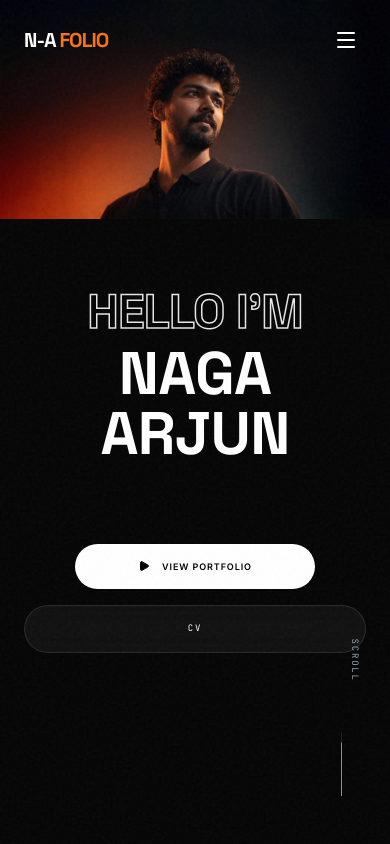
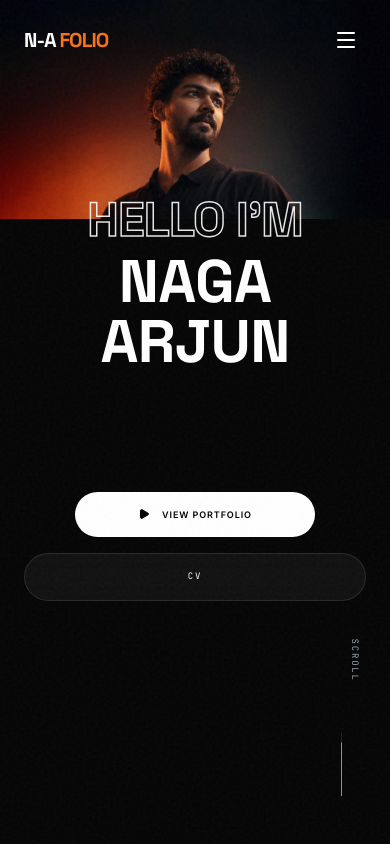
Before and after one commit to arjunvishwa48-hash/my-portfolio, a React (Vite) app: page / in a window 390 px wide. Shown: the top 844 px of the page. Built offline with nearby package versions, Linux system fonts and the light colour scheme.

Commit message:
Fix mobile hero layout and reel iframe sizing

```diff
--- a/src/components/Hero.tsx
+++ b/src/components/Hero.tsx
@@ -27,7 +27,7 @@ export default function Hero() {
           <img
             src={heroBg}
             alt="Naga Arjun Portrait"
-            className="w-full h-full object-cover transition-all duration-[2s]"
+            className="w-full h-full object-cover object-top md:object-center transition-all duration-[2s]"
             referrerPolicy="no-referrer"
           />
         </div>
@@ -52,7 +52,7 @@ export default function Hero() {
       {/* Technical HUD Overlay Removed */}
 
       {/* Content Layer */}
-      <div className="relative z-30 container mx-auto px-6 md:px-12 w-full mt-24">
+      <div className="relative z-30 container mx-auto px-6 md:px-12 w-full h-full flex flex-col justify-end md:justify-center items-center md:items-start pb-12 md:pb-0">
 
         {/* Massive Cinematic Headline */}
         <motion.div
--- a/src/components/ReelsSection.tsx
+++ b/src/components/ReelsSection.tsx
@@ -49,7 +49,7 @@ export default function ReelsSection() {
                   allow="accelerometer; autoplay; clipboard-write; encrypted-media; gyroscope; picture-in-picture"
                   allowFullScreen
                   title={`Cinematic Reel ${reel.id}`}
-                  style={{ border: 'none' }}
+                  style={{ border: 'none', minHeight: '100%' }}
                 />
 
                 {/* Visual Overlay for Cinematic Look */}
--- a/src/index.css
+++ b/src/index.css
@@ -47,6 +47,9 @@ body {
 
 img, video, iframe {
   max-width: 100%;
+}
+
+img, video {
   height: auto;
 }
 
```
